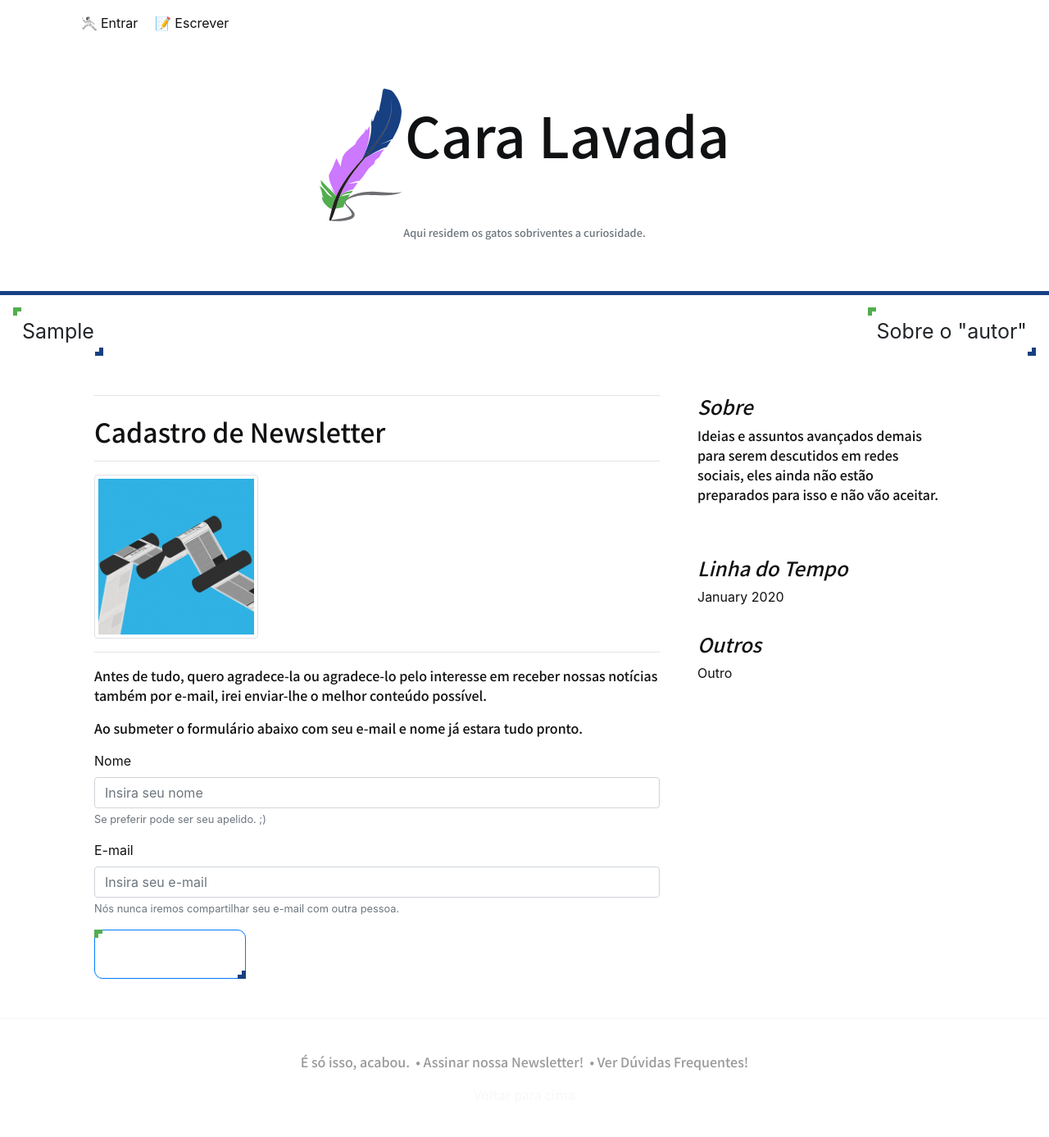
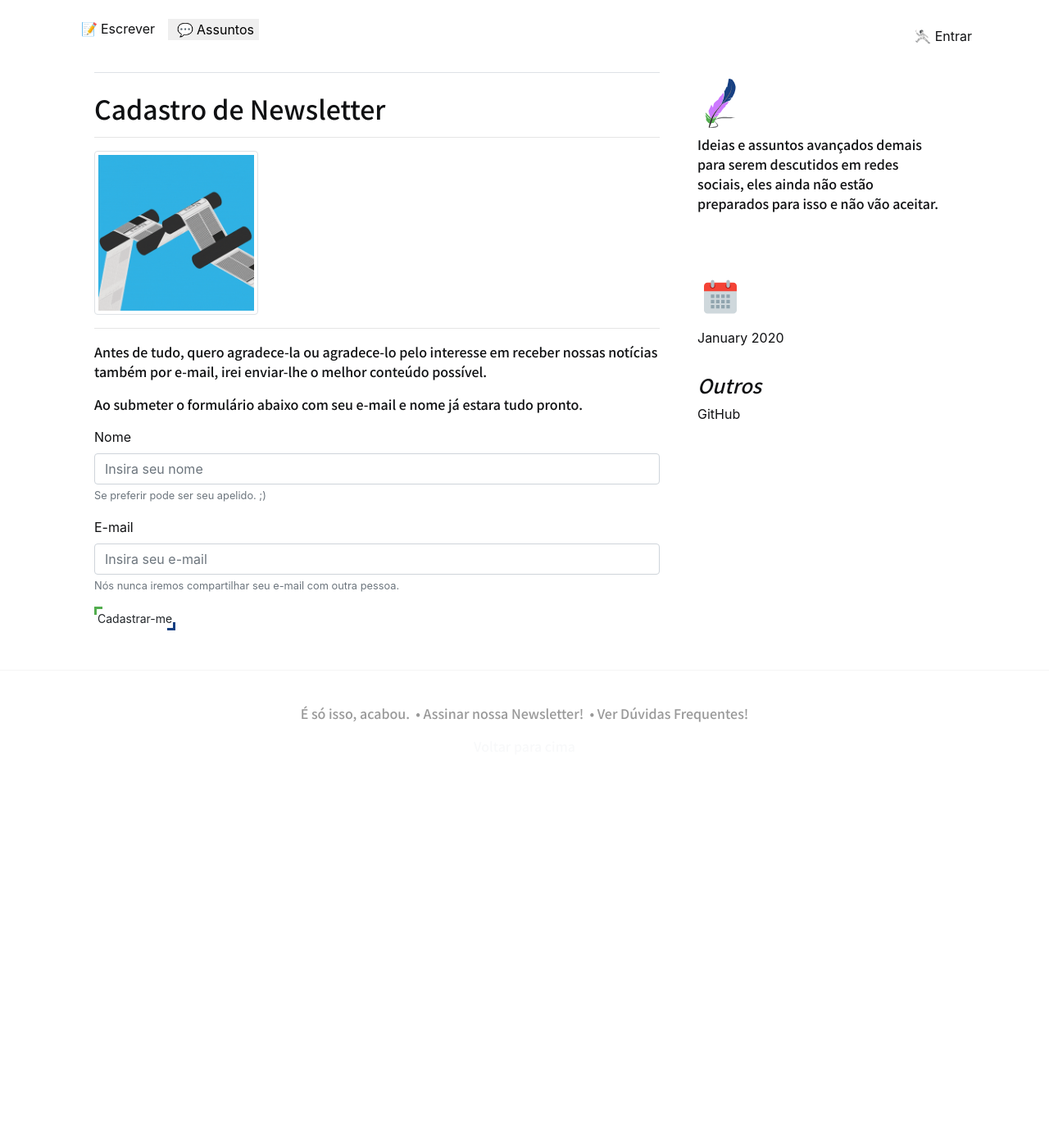
Before and after one commit to luisvenezian/blog-venezianluis, a Django app: page /assinatura/ in a window 1280 px wide. Shown: the whole page at 82% size. After the commit the page ends 881 px from the top, so only its background shows below. Run offline with Django 3.2, Linux system fonts and the light colour scheme; tables that the repository leaves empty hold one stand-in row (values such as "Sample post"); some libraries are stand-ins or nearby versions.

Commit message:
mudo tudo de novo

```diff
--- a/Blog/blog/context_processors.py
+++ b/Blog/blog/context_processors.py
@@ -21,3 +21,6 @@ def menu(request):
         menu.append(item.assunto)
 
     return {"menu": menu}
+
+def autenticado(request):
+    return {"autenticado" : True if 'autor_id' in request.session else False}
--- a/Blog/blog/static/blog/home.css
+++ b/Blog/blog/static/blog/home.css
@@ -165,11 +165,11 @@ html {
 .btn {
 	 cursor: pointer;
 	 position: relative;
-	 padding: 10px 10px;
+	 padding: 3px 3px;
 	 background: white;
-	 font-size: 25px;
-	 border-top-right-radius: 10px;
-	 border-bottom-left-radius: 10px;
+	 font-size: 14px;
+	 border-top-right-radius: 0px;
+	 border-bottom-left-radius: 0px;
 	 transition: all 0.3s;
 }
  .btn:after, .btn:before {
@@ -183,14 +183,14 @@ html {
  .btn:after {
 	 top: -1px;
 	 left: -1px;
-	 border-top: 5px solid #52AD4E;
-	 border-left: 5px solid #52AD4E;
+	 border-top: 3px solid #52AD4E;
+	 border-left: 3px solid #52AD4E;
 }
  .btn:before {
 	 bottom: -1px;
 	 right: -1px;
-	 border-bottom: 5px solid #174082;
-	 border-right: 5px solid #174082;
+	 border-bottom: 3px solid #174082;
+	 border-right: 3px solid #174082;
 }
  .btn:hover {
 	 border-top-right-radius: 0px;
@@ -206,3 +206,33 @@ html {
   .bd-navbar{
     background-color: white;
   }
+
+
+/*** DROPDOWN DO BOTÃO ASSUNTOS ***/
+.dropbtn {
+  border: none;
+}
+
+.dropdown {
+  position: relative;
+  display: inline-block;
+}
+
+.dropdown-content {
+  display: none;
+  position: absolute;
+  background-color: white;
+  min-width: 160px;
+  box-shadow: 0px 8px 12px 0px rgba(0,0,0,0.2);
+  z-index: 1;
+}
+
+.dropdown-content a {
+  color: black;
+  text-decoration: none;
+  display: block;
+}
+
+.dropdown-content a:hover {background-color: white;}
+.dropdown:hover .dropdown-content {display: block;}
+.dropdown:hover .dropbtn {background-color: white;}
--- a/Blog/blog/templates/assinatura.html
+++ b/Blog/blog/templates/assinatura.html
@@ -30,7 +30,7 @@
         <input required type="email" class="form-control" id="email" name = "email" aria-describedby="emailajuda" placeholder="Insira seu e-mail">
         <small id="emailajuda" class="form-text text-muted">Nós nunca iremos compartilhar seu e-mail com outra pessoa.</small>
     </div>
-    <button type="submit" class="btn btn-primary">Cadastrar-me</button>
+    <button type="submit" class="btn">Cadastrar-me</button>
     </form>
     <br>
     <br>
--- a/Blog/blog/templates/base.html
+++ b/Blog/blog/templates/base.html
@@ -27,57 +27,45 @@
     <header class="navbar navbar-expand navbar-dark flex-column flex-md-row bd-navbar px-0">
       <div class="container flex-wrap flex-md-nowrap py-0 px-3">
         <ul class="navbar-nav d-navbar-nav flex-row">
+
           <li class="nav-item">
-            <a class="text-dark nav-link p-2" href="{% url 'blog:login'%}" target="_blank" rel="noopener" aria-label="GitHub">
-              &nbsp;&#x1F93A; Entrar
+            <a class="text-dark nav-link p-2" href="{% url 'blog:escrever'%}">
+              &nbsp;&#x1F4DD; Escrever
             </a>
           </li>
           <li class="nav-item">
-            <a class="text-dark nav-link p-2" href="{% url 'blog:escrever'%}" target="_blank" rel="noopener" aria-label="GitHub">
-              &nbsp;&#x1F4DD; Escrever
-            </a>
+              <div class="dropdown nav-link p-2">
+              <button class="dropbtn">&nbsp;&#x1F4AC; Assuntos</button>
+              <div class="dropdown-content">
+                {% for assunto in menu %}
+                  <a class="assunto p-2" href="{% url 'blog:menu' assunto|lower %}">
+                    <span class="btn">{{assunto}}</span>
+                  </a>
+                {% endfor %}
+              </div>
+            </div>
           </li>
         </ul>
         <ul class="navbar-nav ml-sm-auto">
           <li class="nav-item">
             <a class="nav-link p-2" href="https://github.com/venezianluis/caralavada" target="_blank" rel="noopener" aria-label="GitHub">
               <!-- AQUI VAI O PESQUISAR -->>
+              <li class="nav-item">
+                {% if not autenticado %}
+                <a class="text-dark nav-link p-2" href="{% url 'blog:login'%}">
+                  &nbsp;&#x1F93A; Entrar
+                </a>
+                {% else %}
+                <a class="text-dark nav-link p-2" href="{% url 'blog:login'%}">
+                  &nbsp;&#x2699; Opções
+                <a class="text-dark nav-link p-2" href="{% url 'blog:login'%}">
+                {% endif %}
+              </li>
             </a>
           </li>
         </ul>
       </div>
     </header>
-    <!-- FIM CABEÇALHO 1. ANTES DA LOGO -->
-
-    <!-- CABEÇALHO 2. LOGO E MENUS -->
-    <div class="container-fluid bg-white">
-      <div class="blog-header py-5">
-        <div class="row flex-nowrap justify-content-between align-items-center">
-          <div class="col-12 text-center">
-            <img style="float:center;" title="Escrever"
-              src="{%static 'blog/pena-escrever.svg'%}"
-              alt="logotipo"
-              height="170"
-              width="100"/>
-            <a class="blog-header-logo text-dark" href="/">Cara Lavada</a>
-            <p><small class="text-muted">Aqui residem os gatos sobriventes a curiosidade.</small></p>
-          </div>
-        </div>
-      </div>
-      <div class="nav-scroller">
-        <nav class="nav d-flex justify-content-between assuntos">
-            {% for assunto in menu %}
-              <a class="assunto p-3" href="{% url 'blog:menu' assunto|lower %}">
-                <span class="btn">{{assunto}}</span>
-              </a>
-            {% endfor %}
-          <a class="p-3" href="#">
-            <span class="btn">Sobre o "autor"</span>
-          </a>
-        </nav>
-      </div>
-    </div>
-    <!-- FIM CABEÇALHO 2. LOGO E MENUS -->
 
     <!-- LAYOUT LATERAL -->
     <div class="container text-dark bg-white">
@@ -93,12 +81,24 @@
 
           <aside class="col-md-4 blog-sidebar">
             <div class="p-3 mb-3 bg-white rounded">
-              <h4 class="font-italic">Sobre</h4>
+              <a class="text-dark nav-link p-2" href="/" target="_blank" rel="noopener" aria-label="GitHub">
+                <img style="float:center;" title="Escrever"
+                src="{%static 'blog/pena-escrever.svg'%}"
+                alt="logotipo"
+                height="60"
+                width="40"/>
+              </a>
               <p class="text-dark">Ideias e assuntos avançados demais para serem descutidos em redes sociais, eles ainda não estão preparados para isso e não vão aceitar. </p>
             </div>
 
             <div class="p-3">
-              <h4 title="O destino escreveu..." class="font-italic">Linha do Tempo</h4>
+              <a class="text-dark nav-link p-2" href="/" target="_blank" rel="noopener" aria-label="GitHub">
+                <img style="float:center;" title="Escrever"
+                src="{%static 'blog/calendario.svg'%}"
+                alt="logotipo"
+                height="60"
+                width="40"/>
+              </a>
               <ol class="list-unstyled mb-0">
               {% for data in linha_do_tempo %}
                 <li><a class="text-dark" href="#">{{data}}</a></li>
@@ -109,7 +109,7 @@
             <div class="p-3">
               <h4 class="font-italic">Outros</h4>
               <ol class="list-unstyled">
-                <li><a class="text-dark" href="#">Outro</a></li>
+                <li><a class="text-dark" href="#">GitHub</a></li>
               </ol>
             </div>
           </aside><!-- /.blog-sidebar -->
--- a/Blog/vblog/settings.py
+++ b/Blog/vblog/settings.py
@@ -67,7 +67,8 @@ TEMPLATES = [
                 'django.contrib.auth.context_processors.auth',
                 'django.contrib.messages.context_processors.messages',
                 'blog.context_processors.linha_do_tempo',
-                'blog.context_processors.menu'
+                'blog.context_processors.menu',
+                'blog.context_processors.autenticado'
             ],
         },
     },
```
Also changed, not shown: Blog/blog/templates/escrever.html (+18 -5 lines), Blog/blog/templates/home.html (+9 -0 lines), Blog/blog/static/blog/calendario.svg (added).
